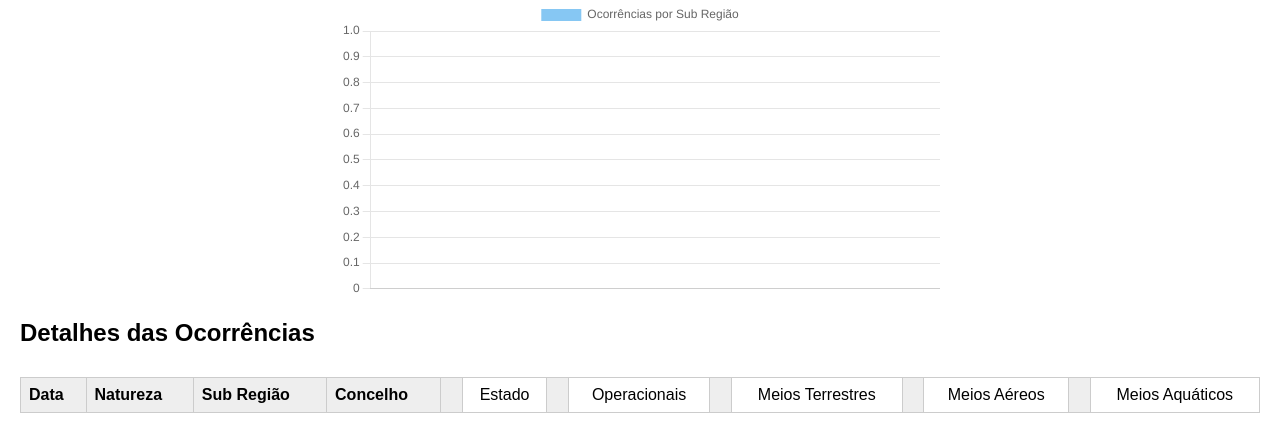
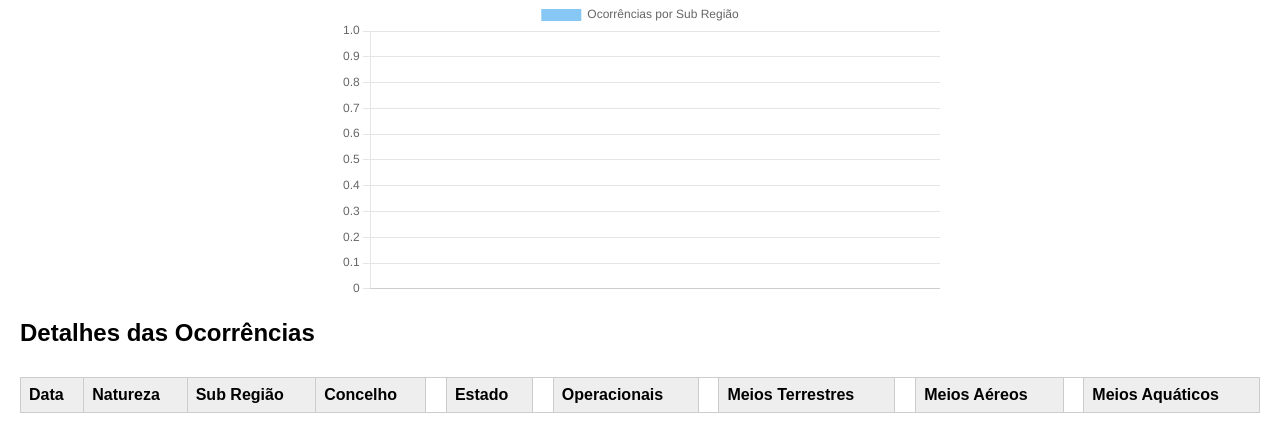
Before and after one commit to miguelt007/prociv3dscout, a Flask app: template templates/index.html in a window 1280 px wide. Shown: the part 827-1260 px from the top of the page. Run offline with Flask 3, Linux system fonts and the light colour scheme; the template is opened without the code that fills it, so the values that code supplies are empty.

Commit message:
Update index.html

```diff
--- a/templates/index.html
+++ b/templates/index.html
@@ -143,11 +143,11 @@
         <th>Natureza</th>
         <th>Sub Região</th>
         <th>Concelho</th>
-        <th><td class="numero">Estado</td></th>
-        <th><td class="numero">Operacionais</td></th>
-        <th><td class="numero">Meios Terrestres</td></th>
-        <th><td class="numero">Meios Aéreos</td></th>
-        <th><td class="numero">Meios Aquáticos</td></th>
+        <td class="numero"><th>Estado</th></td>
+        <td class="numero"><th>Operacionais</th></td>
+        <td class="numero"><th>Meios Terrestres</th></td>
+        <td class="numero"><th>Meios Aéreos</th></td>
+        <td class="numero"><th>Meios Aquáticos</th></td>
       </tr>
     </thead>
     <tbody id="tabelaOcorrencias"></tbody>
```
